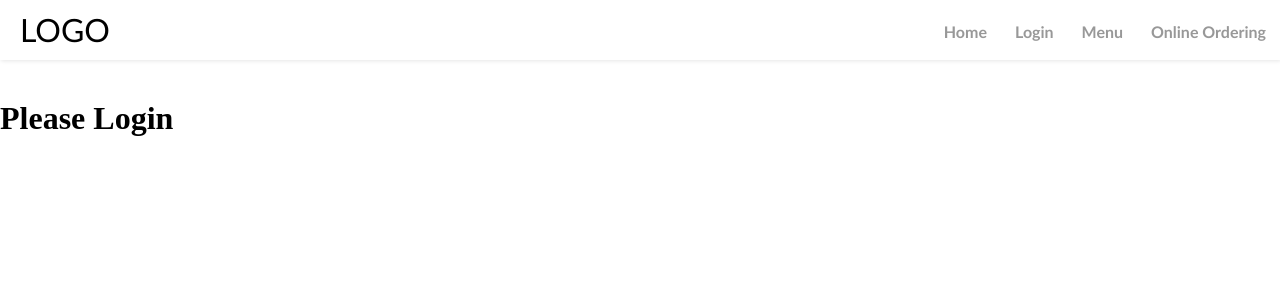
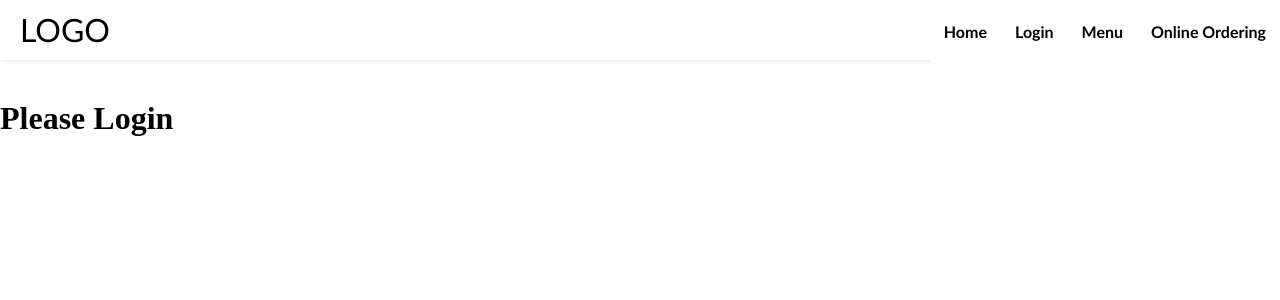
Before and after one commit to DarkKnight-404/test3repository, a React (Create React App) app: page / in a window 1280 px wide. Shown: the top 300 px of the page. Built offline with nearby package versions, Linux system fonts and the light colour scheme.

Commit message:
mwnu updated for androids

```diff
--- a/src/Components/Navbar.jsx
+++ b/src/Components/Navbar.jsx
@@ -1,28 +1,40 @@
-import { useNavigate } from 'react-router-dom'
+import { useNavigate } from 'react-router-dom';
 import { Outlet, Link } from "react-router-dom";
-import '../Style/Navbar.css'
+import { useRef } from 'react';
+import '../Style/Navbar.css';
 
-export default function () {
+export default function Navbar() {
     const navigate = useNavigate();
-    return <>
-        {/* <header className="header"> */}
-        {/* <div id="bar" style={{width: "100%", height: "200px", backgroundColor: "green"}}></div> */}
-        <div className='navbar-header' style={{height: "60px"}}>
-            <div className="navbar-container">
-                <a href="/" className="logo">LOGO</a>
-                <input className="navbar-menu-btn" type="checkbox" id="menu-btn" />
-                <label className="menu-icon" for="menu-btn"><span className="navicon"></span></label>
-                <ul className="menu" style={{height: "60px"}}>
-                    <li><Link to='/' >Home</Link></li>
-                    <li><Link to='/login' >Login</Link></li>
-                    <li><a href="menu.html">Menu</a></li>
-                    <li><a href="order-online.html">Online Ordering</a></li>
+    const menuBtnRef = useRef(null);
 
-                </ul>
+    const handleCloseMenu = () => {
+        if (menuBtnRef.current) {
+            menuBtnRef.current.checked = false; // Uncheck the checkbox
+        }
+    };
+
+    return (
+        <>
+            <div className='navbar-header' style={{ height: "60px" }}>
+                <div className="navbar-container">
+                    <a href="/" className="logo">LOGO</a>
+                    <input
+                        ref={menuBtnRef}
+                        className="navbar-menu-btn"
+                        type="checkbox"
+                        id="menu-btn"
+                    />
+                    <label className="menu-icon" htmlFor="menu-btn">
+                        <span className="navicon"></span>
+                    </label>
+                    <ul className="menu" style={{ height: "fit-content" }}>
+                        <li onClick={handleCloseMenu}><Link to='/'>Home</Link></li>
+                        <li onClick={handleCloseMenu}><Link to='/login'>Login</Link></li>
+                        <li onClick={handleCloseMenu}><a href="menu.html">Menu</a></li>
+                        <li onClick={handleCloseMenu}><a href="order-online.html">Online Ordering</a></li>
+                    </ul>
+                </div>
             </div>
-        </div>
-
-
-        {/* </header> */}
-    </>
+        </>
+    );
 }
--- a/src/Pages/Home.jsx
+++ b/src/Pages/Home.jsx
@@ -1,7 +1,6 @@
 import { useNavigate } from 'react-router-dom'
 import { Outlet, Link } from "react-router-dom";
 import '../Style/Home.css'
-import image from '../images/image.png'
 import UserContext from '../Context/UserContext';
 import { useContext } from 'react';
 
--- a/src/Style/Navbar.css
+++ b/src/Style/Navbar.css
@@ -30,7 +30,7 @@ body{
     list-style: none;
     overflow: hidden;
     background-color: #fff;
-    opacity: 40%;
+    /* opacity: 40%; */
 
 }
 
@@ -40,7 +40,7 @@ body{
     text-decoration: none;
     color: black;
     font-weight: 600;
-    height: fit-content;
+    /* height: fit-content; */
     background-color: transparent;
 
 }
```
Also changed, not shown: src/images/image.png (deleted).
